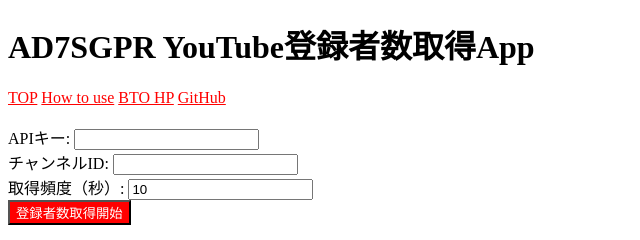
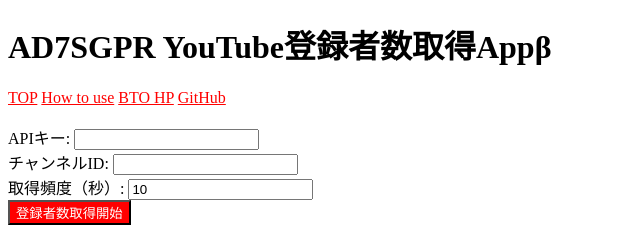
Before and after one commit to bit-trade-one/AD7SGPR-youtubeCh, a plain HTML site: page docs/index.html in a window 1280 px wide. Shown: the top 240 px of the page, 0-640 px from the left. Drawn offline with Linux system fonts and the light colour scheme.

Commit message:
Update index.html

```diff
--- a/docs/index.html
+++ b/docs/index.html
@@ -29,7 +29,7 @@
 
 <body>
   <header>
-    <h1>AD7SGPR YouTube登録者数取得App</h1>
+    <h1>AD7SGPR YouTube登録者数取得Appβ</h1>
     <nav>
       <a href="index.html">TOP</a>
       <a href="10manual.html">How to use</a>
```
